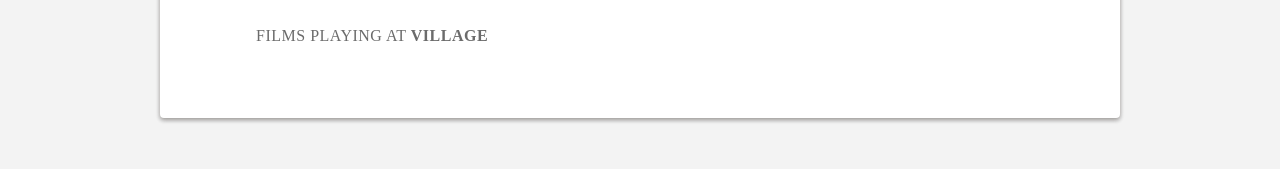
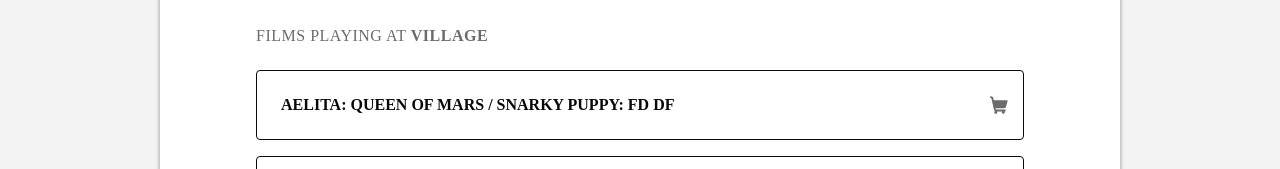
Before and after one commit to vijeysrc/alamo-drafthouse-challenge-app, an Angular app: page /1/0003 in a window 1280 px wide. Shown: the part 783-952 px from the top of the page. Built offline with nearby package versions, Linux system fonts and the light colour scheme; a web font is replaced by a local one.

Commit message:
refactor: get film list

```diff
--- a/src/app/cinemas/cinemas.component.html
+++ b/src/app/cinemas/cinemas.component.html
@@ -17,7 +17,9 @@
       <ul class="list-unstyled">
         <li
           class="cmp-cinemas__film-item"
-          *ngFor="let filmItem of getFilmsByCinemaId(cinemaId)"
+          *ngFor="
+            let filmItem of dataService.getFilmsByCinemaId(dataService.cinemaId)
+          "
         >
           <a routerLink="/{{ cityId }}/{{ cinemaId }}/{{ filmItem.filmSlug }}">
             {{ filmItem.filmName }}
@@ -44,7 +46,9 @@
       Choose a time for
       <span class="fw-bold">{{ getFilmNameByFilmSlug(filmSlug) }}</span>
       at
-      <span class="fw-bold">{{ getCinemaNameById(cinemaId) }}</span>
+      <span class="fw-bold">{{
+        dataService.getCinemaNameById(dataService.cinemaId)
+      }}</span>
     </div>
     <img
       *ngIf="getFilmImageByFilmSlug(filmSlug)"
--- a/src/app/cinemas/cinemas.component.ts
+++ b/src/app/cinemas/cinemas.component.ts
@@ -1,7 +1,6 @@
 import { Component } from '@angular/core';
-import { ActivatedRoute, Router } from '@angular/router';
 import { DataService } from '../data.service';
-import { ICinema, IFilm, ISimpleFilmItem, ISession } from 'src/interfaces';
+import { ICinema, IFilm, ISession } from 'src/interfaces';
 
 @Component({
   selector: 'app-cinemas',
@@ -17,12 +16,6 @@
   filmSlug: string = '';
 
   constructor(public dataService: DataService) {}
-
-  getCinemaNameById(id: string): string {
-    const cinema: undefined | ICinema = this.cinemas.find(cinema => cinema.id === id)
-    if (cinema) return cinema.name
-    return ""
-  }
 
   getFilmByFilmSlug(slug: string): IFilm | undefined {
     const film = this.films.find(film => film.slug === slug)
@@ -40,36 +33,6 @@
     const film: undefined | IFilm = this.getFilmByFilmSlug(slug)
     if (film) return film.landscapeHeroImage
     return ""
-  }
-
-  getFilmsByCinemaId(cinemaId: string): any[] {
-    const {films } = this.sessions
-      .filter(session => session.cinemaId === cinemaId)
-      .map(item => ({filmName: item.filmName, filmSlug: item.filmSlug}))
-      .sort(function (x, y){
-        if (x.filmSlug < y.filmSlug) {return -1;}
-        if (x.filmSlug > y.filmSlug) {return 1;}
-        return 0;
-      })
-      .reduce(
-        (acc, curr) => {
-          const {temp, films} = acc;
-          const {filmName, filmSlug} = curr;
-
-          if (temp[filmSlug]) {
-            return ({temp, films});
-          } else {
-            temp[filmSlug] = filmName;
-            return ({
-              temp,
-              films: [...films, {filmName, filmSlug}]
-            })
-          }
-        },
-        {temp: {}, films: []} as {temp: any; films: ISimpleFilmItem[] }
-      )
-
-    return films;
   }
 
   getSessionByCinemaIdFilmSlug(cinemaId: string, filmSlug: string): any[] {
--- a/src/app/data.service.ts
+++ b/src/app/data.service.ts
@@ -6,7 +6,8 @@
   ICity,
   ICityResponse,
   IFilm,
-  ISession
+  ISession,
+  ISimpleFilmItem
 } from '../interfaces'
 
 const getBaseUrl = (city: String) => '/assets/data/mock.json' // `https://drafthouse.com/s/mother/v1/page/market/main/${city}`
@@ -71,6 +72,36 @@
     return ""
   }
 
+  getFilmsByCinemaId(cinemaId: string): any[] {
+    const {films } = this.sessions
+      .filter(session => session.cinemaId === cinemaId)
+      .map(item => ({filmName: item.filmName, filmSlug: item.filmSlug}))
+      .sort(function (x, y){
+        if (x.filmSlug < y.filmSlug) {return -1;}
+        if (x.filmSlug > y.filmSlug) {return 1;}
+        return 0;
+      })
+      .reduce(
+        (acc, curr) => {
+          const {temp, films} = acc;
+          const {filmName, filmSlug} = curr;
+
+          if (temp[filmSlug]) {
+            return ({temp, films});
+          } else {
+            temp[filmSlug] = filmName;
+            return ({
+              temp,
+              films: [...films, {filmName, filmSlug}]
+            })
+          }
+        },
+        {temp: {}, films: []} as {temp: any; films: ISimpleFilmItem[] }
+      )
+
+    return films;
+  }
+
   getCinemas(): Observable<ICity> {
     const url = getBaseUrl(this.cityId)
     return this.http.get(url, httpOptions).pipe(map(res => {
```
